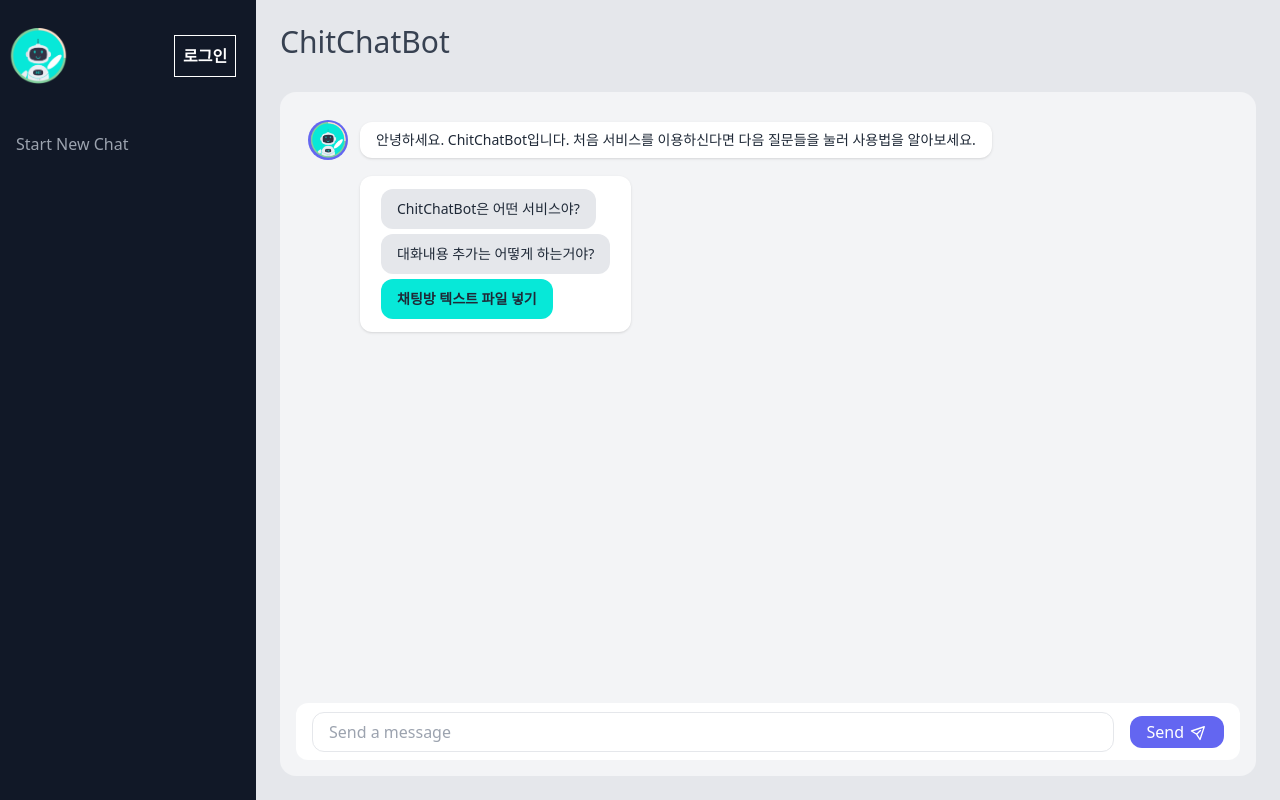
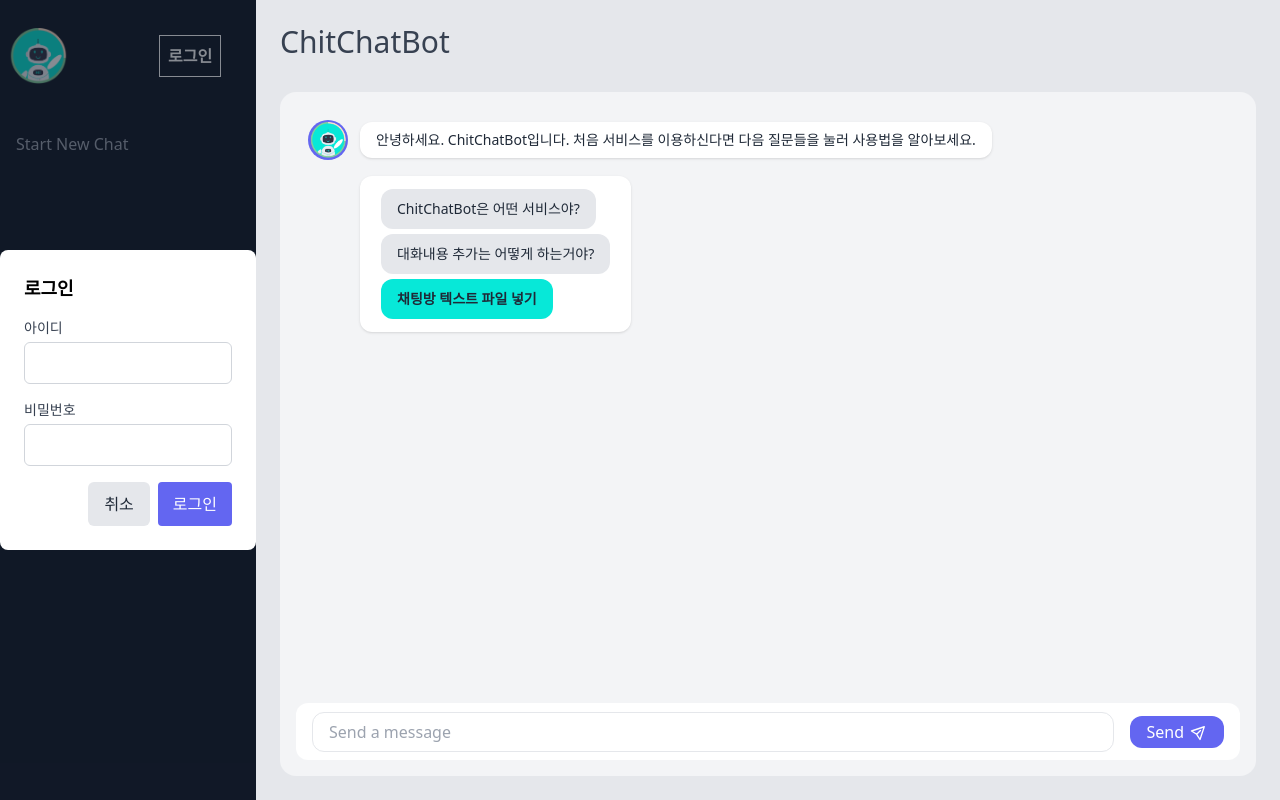
Before and after one commit to chitchatbot/bedrock, a Next.js app in the folder frontend/: page / in a window 1280 px wide. Both pictures are taken after a click on the button "로그인". Built offline with nearby package versions, Linux system fonts and the light colour scheme.

Commit message:
Update Navigation.jsx

```diff
--- a/frontend/components/Navigation.jsx
+++ b/frontend/components/Navigation.jsx
@@ -1,20 +1,77 @@
+"use client";
+
+import React, { useState } from "react";
 import Link from "next/link";
+
 export default function Navigation() {
+    const [isLoginPopupOpen, setIsLoginPopupOpen] = useState(false);
+    const [username, setUsername] = useState(""); // 사용자 이름 상태 추가
+    const [isLoggedIn, setIsLoggedIn] = useState(false); // 로그인 상태 상태 추가
+
+    const openLoginPopup = () => {
+        setIsLoginPopupOpen(true);
+    };
+
+    const closeLoginPopup = () => {
+        setIsLoginPopupOpen(false);
+    };
+
+    const handleUsernameChange = (e) => {
+        setUsername(e.target.value); // 입력된 사용자 이름을 상태에 업데이트
+    };
+
+    const handleLogin = (e) => {
+        e.preventDefault(); // 기본 제출 동작 방지
+
+        var username = document.getElementById("username").value;
+        var password = document.getElementById("password").value;
+
+        // 입력된 값이 비어있는지 확인
+        if (username.trim() === "" || password.trim() === "") {
+            alert("ID와 비밀번호를 입력해주세요.");
+            return;
+        }
+
+        // 로그인 성공 시 로그인 상태 업데이트
+        setIsLoggedIn(true);
+
+        // 로그인 성공시 setIsLoginPopupOpen(false) 호출
+        setIsLoginPopupOpen(false);
+    };
 
     return (
         <div className="fixed inset-y-0 left-0 z-30 w-64 overflow-y-auto bg-gray-900 lg:translate-x-0 lg:static lg:inset-0">
+            {isLoginPopupOpen && (
+                <div className="fixed top-0 left-0 flex justify-center items-center w-full h-full bg-gray-900 bg-opacity-50">
+                    <div className="bg-white p-6 rounded-lg">
+                        <h2 className="text-lg font-semibold mb-4">로그인</h2>
+                        <form onSubmit={handleLogin} >
+                            <div className="mb-4">
+                                <label htmlFor="username" className="block text-sm font-medium text-gray-700">아이디</label>
+                                <input type="text" id="username" className="mt-1 p-2 border border-gray-300 rounded-md w-full" onChange={handleUsernameChange} />
+                            </div>
+                            <div className="mb-4">
+                                <label htmlFor="password" className="block text-sm font-medium text-gray-700">비밀번호</label>
+                                <input type="password" id="password" className="mt-1 p-2 border border-gray-300 rounded-md w-full" />
+                            </div>
+                            <div className="flex justify-end">
+                                <button type="button" className="px-4 py-2 mr-2 bg-gray-200 text-gray-800 rounded-md" onClick={closeLoginPopup}>취소</button>
+                                <button type="submit" className="px-4 py-2 bg-blue-600 text-white rounded-md">로그인</button>
+                            </div>
+                        </form>
+                    </div>
+                </div>
+            )}
 
-            {/* 로그인 버튼 부분 */}
             <div className="flex flex-row items-center space-between mt-7">
-                <img className="mx-2" alt="" src="/yong_icon.png" width={"60px"} height={"45px"}></img>
-                <span className="text-orange" id="idToInsert" style={{ width: "90px" }}></span>
-                <button className="mx-2 font-semibold text-white border border-white p-2" id="loginBtn" onclick="openLoginPopup()">
-                    로그인
+                <img className="mx-2" alt="" src="/yong_icon.png" width={"60px"} height={"45px"} />
+                <span className="text-orange" id="idToInsert" style={{ width: "75px" }}>{isLoggedIn ? username : ""}</span> {/* 사용자 이름 표시 */}
+                <button className="mx-2 font-semibold text-white border border-white p-2" onClick={isLoggedIn ? () => setIsLoggedIn(false) : openLoginPopup}>
+                    {isLoggedIn ? "로그아웃" : "로그인"}
                 </button>
             </div>
             <nav className="mt-10">
-                <Link href="/"
-                    className="flex items-center px-3 py-2 mt-4 text-gray-400 hover:bg-gray-700 hover:bg-opacity-25 hover:text-gray-100">
+                <Link href="/" className="flex items-center px-3 py-2 mt-4 text-gray-400 hover:bg-gray-700 hover:bg-opacity-25 hover:text-gray-100">
                     <span className="mx-1">Start New Chat</span>
                 </Link>
             </nav>
```
